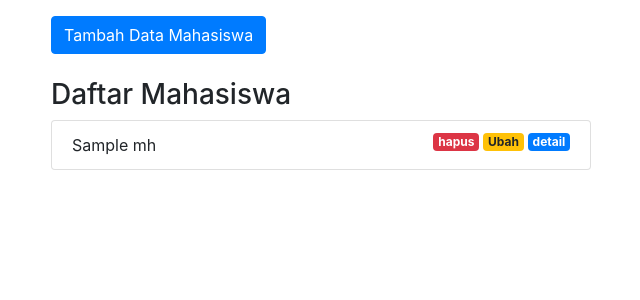
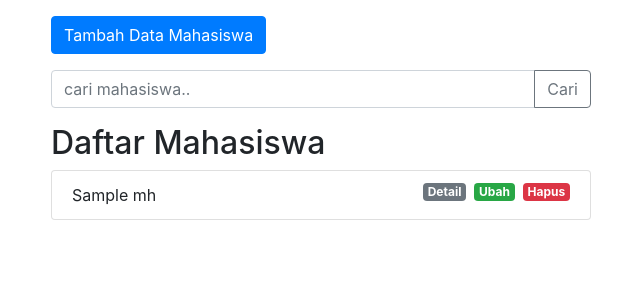
Before and after one commit to ajeng173040091/phpmvc, a PHP site: the page made by app/views/mahasiswa/index.php in a window 1280 px wide. Shown: the part 56-356 px from the top of the page, without its empty margins (34-674 px from the left). Run offline with PHP 8.4, Linux system fonts and the light colour scheme; the template is opened without the code that fills it: most values are stand-ins (such as "Sample title", 1, 10 or a date in 2020); some libraries are stand-ins or nearby versions.

Commit message:
tugas phpmvc

```diff
--- a/app/views/mahasiswa/index.php
+++ b/app/views/mahasiswa/index.php
@@ -1,88 +1,98 @@
 <div class="container mt-3">
 
-
   <div class="row">
-
-   <div class="col-lg-6">
+    <div class= "col-lg-6">
       <?php Flasher::flash(); ?>
-
+    </div>
   </div>
 
+  <div class="row mb-3">
+    <div class= "col-lg-6">
+      <button type="button" class="btn btn-primary tombolTambahData" data-toggle="modal" data-target="#forModal">Tambah Data Mahasiswa
+      </button>
+    </div>
   </div>
 
   <div class="row">
+    <div class= "col-lg-6">
+      <form action="<?= BASEURL; ?>/mahasiswa/cari" method="post">
+        <div class="input-group mb-3">
+          <input type="text" class="form-control" placeholder="cari mahasiswa.." name="keyword" id="keyword" autocomplete="off" >
+            <div class="input-group-append">
+              <button class="btn btn-outline-secondary" type="submit" id="tombolCari">Cari</button>
+            </div>
+        </div>
+      </form>
+    </div>
+  </div>
+
+  <div class ="row">
     <div class="col-lg-6">
-			<button type="button" class="btn btn-primary tombolTambahData" data-toggle="modal" data-target="#formModal">
-				Tambah Data Mahasiswa
-			</button>
-			<br><br>
-			<h3>Daftar Mahasiswa</h3>
+
+      <h2>Daftar Mahasiswa</h2>
+
         <ul class="list-group">
-				<?php foreach( $data['mhs'] as $mhs) :
-				?>
-			  <li class="list-group-item">
+      <?php foreach ($data['mhs'] as $mhs ) :?>
+          <li class="list-group-item ">
             <?= $mhs['nama']; ?>
+            <a href=" <?= BASEURL; ?>/mahasiswa/hapus/ <?= $mhs['id']; ?>" class="badge badge-danger float-right ml-2 " onclick="return confirm('yakin?')">Hapus</a>
+            <a href=" <?= BASEURL; ?>/mahasiswa/ubah/ <?= $mhs['id']; ?>" class="badge badge-success float-right ml-2 tampilModalUbah" data-toggle="modal" data-target="#forModal" data-id="<?= $mhs['id']?>">Ubah</a>
+            <a href=" <?= BASEURL; ?>/mahasiswa/detail/ <?= $mhs['id']; ?>" class="badge badge-secondary float-right ml-2 ">Detail</a>
+          </li>
+      <?php endforeach; ?>
+        </ul>
+      </div>
+    </div>
+  </div>
 
 
-			   <a href="<?= BASEURL; ?>/mahasiswa/detail/ <?= $mhs['id']; ?>" class="badge badge-primary float-right ml-1">detail</a>
-
-			   <a href="<?= BASEURL; ?>/mahasiswa/ubah/ <?= $mhs['id']; ?>" class="badge badge-warning float-right ml-1 tampilModalUbah" data-toggle="modal" data-target="#formModal" data-id="<?= $mhs['id']; ?>">Ubah</a>
-
-
-			   <a href="<?= BASEURL; ?>/mahasiswa/hapus/ <?= $mhs['id']; ?>" class="badge badge-danger float-right ml-1" onclick="return confirm('yakin');">hapus</a>
-
-
-			  </li>
-			  <?php endforeach ?>
-			</ul>
-
-
-	</div>
-
-</div>
-
 <!-- Modal -->
-<div class="modal fade" id="formModal" tabindex="-1" role="dialog" aria-labelledby="judulModal" aria-hidden="true">
+<div class="modal fade" id="forModal" tabindex="-1" role="dialog" aria-labelledby="judulModal" aria-hidden="true">
   <div class="modal-dialog" role="document">
     <div class="modal-content">
       <div class="modal-header">
-        <h5 class="modal-title" id="formModalLabel">Tambah Data Mahasiswa</h5>
+        <h5 class="modal-title" id="judulModal">Tambah Data Mahasiswa</h5>
         <button type="button" class="close" data-dismiss="modal" aria-label="Close">
           <span aria-hidden="true">&times;</span>
         </button>
       </div>
       <div class="modal-body">
+
         <form action="<?= BASEURL; ?>/mahasiswa/tambah" method="post">
+
+            <input type="hidden" name="id" id="id">
             <div class="form-group">
-			<label for="nama">Nama </label>
-			<input type="text" class="form-control" id="nama" name="nama" >
+              <label for="nama">Nama</label>
+              <input type="text" class="form-control" id="nama" name="nama">
             </div>
 
             <div class="form-group">
-			<label for="nrp">NRP</label>
-			<input type="number" class="form-control" id="nrp" name="nrp" >
+              <label for="nrp">Nrp</label>
+              <input type="number" class="form-control" id="nrp" name="nrp">
             </div>
 
             <div class="form-group">
-			<label for="emai">Email </label>
-			<input type="email" class="form-control" id="emai" name="emai" >
+              <label for="email">Email</label>
+              <input type="email" class="form-control" id="email" name="email">
             </div>
 
             <div class="form-group">
               <label for="jurusan">Jurusan</label>
               <select class="form-control" id="jurusan" name="jurusan">
                 <option value="Teknik Informatika">Teknik Informatika</option>
+                <option value="Teknik Pangan">Teknik Pangan</option>
+                <option value="Kedokteran">Kedokteran</option>
                 <option value="Teknik Industri">Teknik Industri</option>
-				<option value="Kedokteran">Kedokteran</option>
+                <option value="Teknik Lingkungan">Teknik Lingkungan</option>
               </select>
             </div>
 
       </div>
       <div class="modal-footer">
-        <button type="button" class="btn btn-secondary" data-dismiss="modal">Close</button>
+        <button type="button" class="btn btn-secondary" data-dismiss="modal">Kembali</button>
         <button type="submit" class="btn btn-primary">Tambah Data</button>
+      </div>
       </form>
     </div>
   </div>
 </div>
-</div>
```
Also changed, not shown: app/controllers/Mahasiswa.php (+21 -0 lines), app/models/Mahasiswa_model.php (+27 -0 lines). Lines whose indentation alone changed are shown as unchanged.
